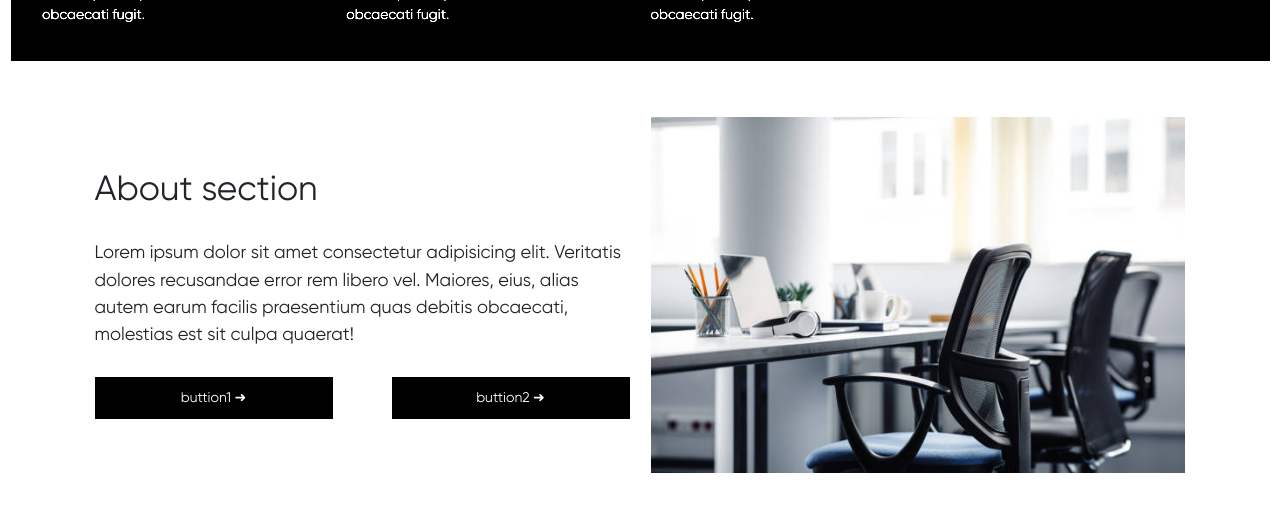
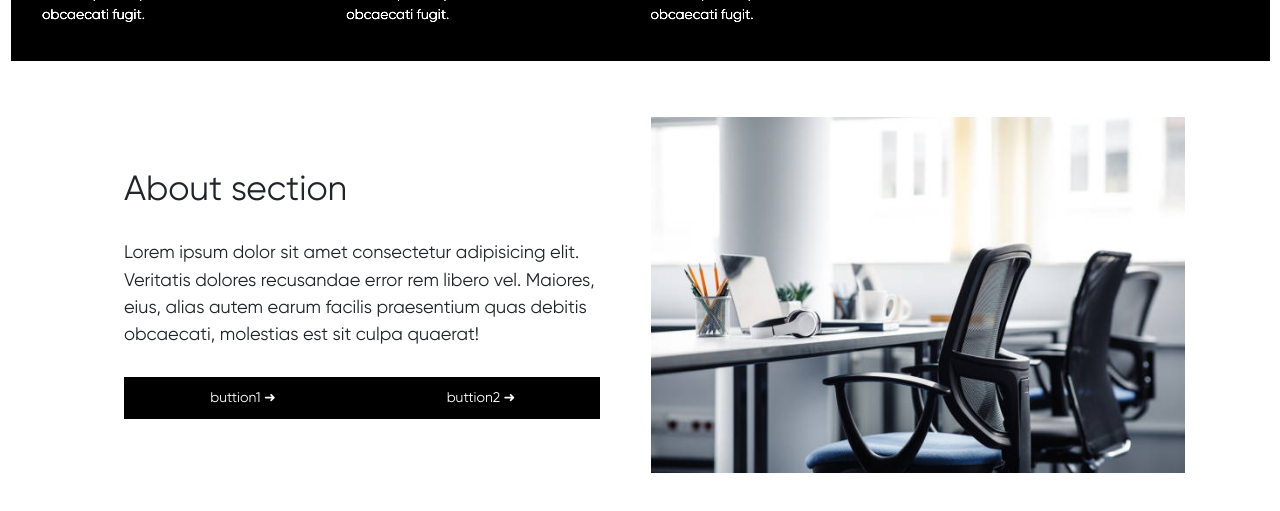
Before and after one commit to rubi-ekak/ekak-react-website, a React (Create React App) app: page / in a window 1280 px wide. Shown: the part 860-1371 px from the top of the page. Built offline with nearby package versions, Linux system fonts and the light colour scheme.

Commit message:
Add files via upload
UI changes 16-03-2023 14:48

```diff
--- a/src/Components/About.css
+++ b/src/Components/About.css
@@ -14,3 +14,6 @@
     color:#ffff;
 
 }
+.about-padding{
+  padding: 3rem;
+}
--- a/src/Components/About.jsx
+++ b/src/Components/About.jsx
@@ -7,7 +7,7 @@ const About = () => {
       <div className="container-fluid aboutsection">
         <div className="row">
           <div className="col-md-6 col-lg-6 col-12 d-flex align-items-center justify-content-center">
-            <div>
+            <div className="about-padding">
             <h1 className="about-head">About section</h1>
             <p className="about-para">
               Lorem ipsum dolor sit amet consectetur adipisicing elit. Veritatis
```
